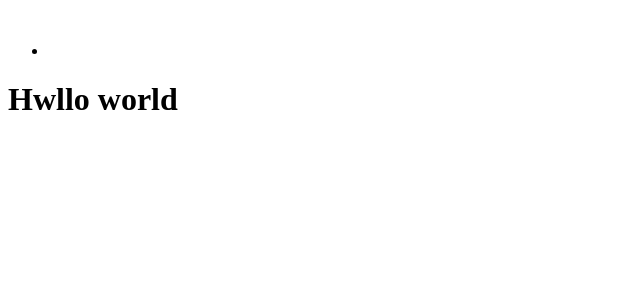
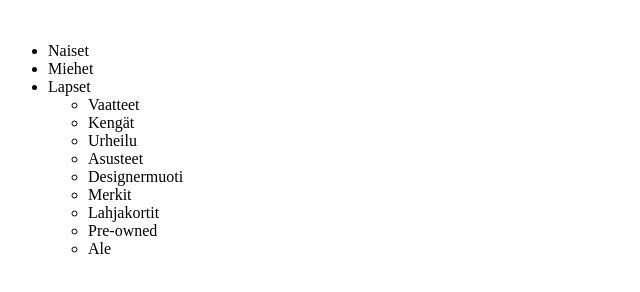
Before and after one commit to ilona22002/ilona23IE, a plain HTML site: page exercise1.html in a window 1280 px wide. Shown: the whole page, without its empty margins (0-640 px from the left). Drawn offline with Linux system fonts and the light colour scheme.

Commit message:
Exercise 1 menu added

```diff
--- a/exercise1.html
+++ b/exercise1.html
@@ -4,15 +4,28 @@
     <meta charset="UTF-8">
     <meta http-equiv="X-UA-Compatible" content="IE=edge">
     <meta name="viewport" content="width=device-width, initial-scale=1.0">
-    <title>Document</title>
+    <title>Exercise 1</title>
 </head>
 <body>
     <img src="">
     <ul>
-        <li></li>
+        <li>Naiset</li>
+        <li>Miehet</li>
+        <li>Lapset</li>
+        <ul>
+            <li>Vaatteet</li>
+            <li>Kengät</li>
+            <li>Urheilu</li>
+            <li>Asusteet</li>
+            <li>Designermuoti</li>
+            <li>Merkit</li>
+            <li>Lahjakortit</li>
+            <li>Pre-owned</li>
+            <li>Ale</li>
+        </ul>
     </ul>
 
-    <h1>Hwllo world</h1>
+    <h1></h1>
 
 </body>
 </html>
```
